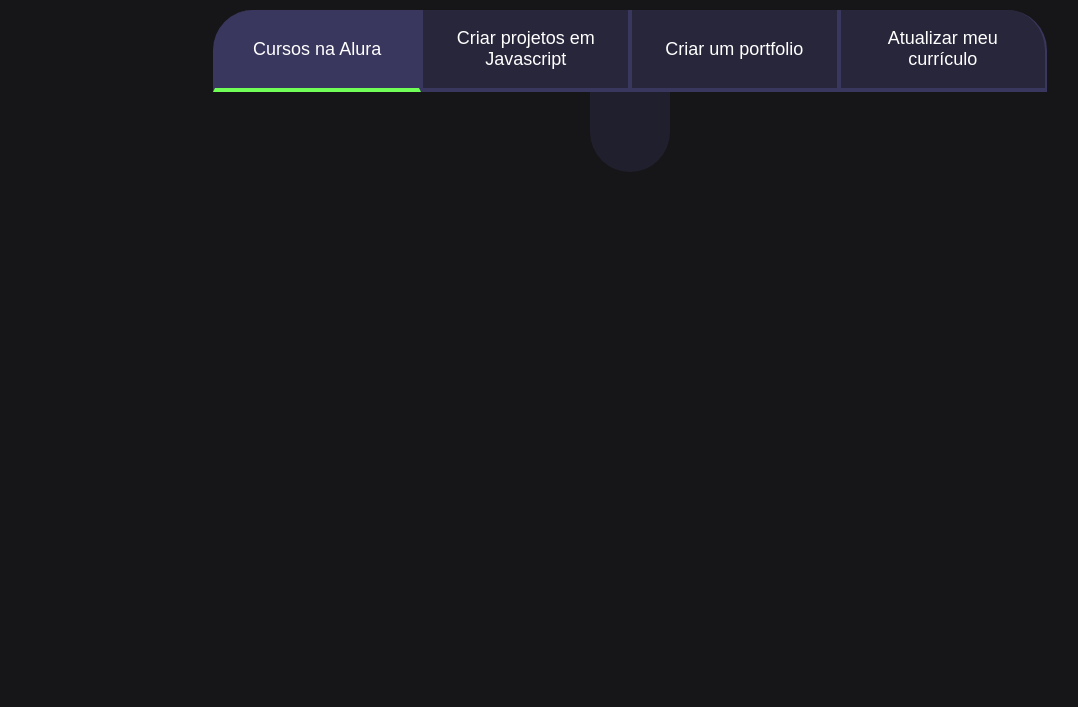
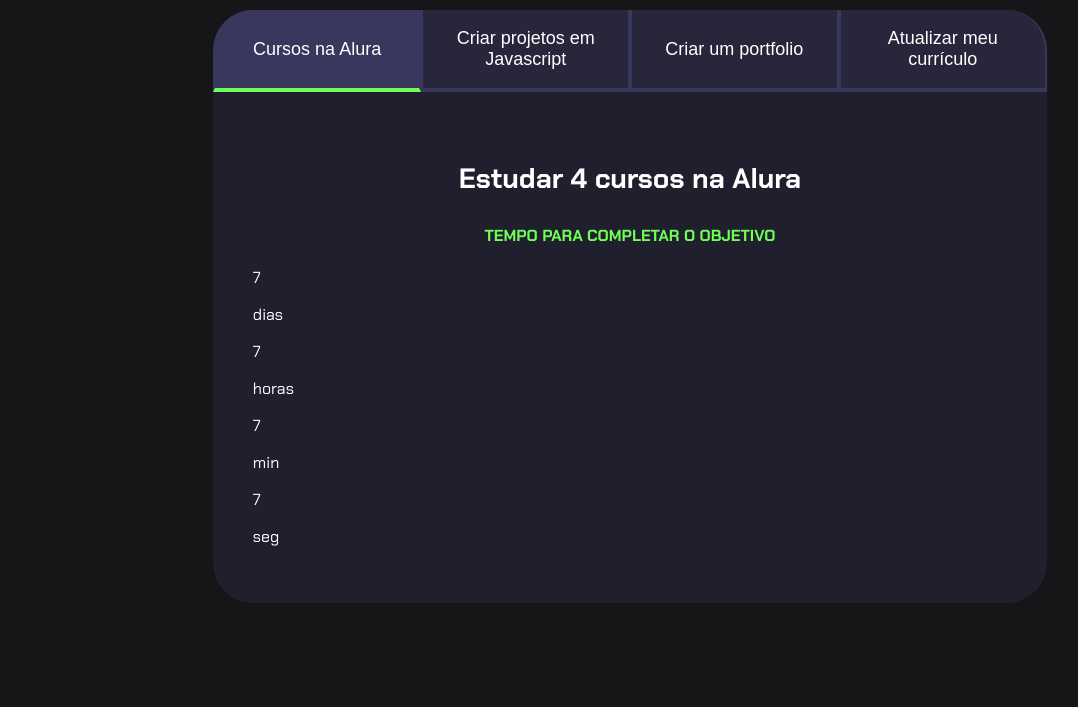
Before and after one commit to leticiabrito1409/projeto-de-vida, a plain HTML site: page leticia/index.html in a window 1280 px wide. Shown: the part 93-800 px from the top of the page, without its empty margins (10-1088 px from the left). Drawn offline with Linux system fonts and the light colour scheme.

Commit message:
Update index.html

```diff
--- a/leticia/index.html
+++ b/leticia/index.html
@@ -3,12 +3,13 @@
 <head>
     <meta charset="UTF-8">
     <meta name="viewport" content="width=device-width, initial-scale=1.0">
-    <title>Meus objetivos do ano</title>
+    <title>meus objetivos do ano</title>
     <link rel="stylesheet" href="style.css">
 </head>
 <body>
     <section class="conteudo-principal">
-        <h2 class="titulo-principal">Meus Objetivos do ano<span>_</span></h2>
+        <h2 class="titulo-principal">Meus Objetivos do ano <span>_</span></h2>
+        <div class="conteudo">
             <div class="botoes">
                 <button class="botao ativo">Cursos na Alura</button>
                 <button class="botao">Criar projetos em Javascript</button>
@@ -16,25 +17,46 @@
                 <button class="botao">Atualizar meu currículo</button>
             </div>
             <div class="abas-textos">
-                <div class="aba-conteudo">
+                <div class="aba-conteudo ativo">
                     <h3 class="aba-conteudo-titulo-principal">Estudar 4 cursos na Alura</h3>
                     <h4 class="aba-conteudo-titulo-secundario">Tempo para completar o objetivo</h4>
+                    <div class="contador">
+                        <div class="contador-digito">
+                            <p class="contador-digito-numero">7</p>
+                            <p class="contador-digito-texto">dias</p>
+                          </div>
+                          <div class="contador-digito">
+                             <p class="contador-digito-numero">7</p>
+                             <p class="contador-digito-texto">horas</p>
+                          </div>
+                          <div class="contador-digito">
+                              <p class="contador-digito-numero">7</p>
+                              <p class="contador-digito-texto">min</p>
+                          </div>
+                          <div class="contador-digito">
+                              <p class="contador-digito-numero">7</p>
+                              <p class="contador-digito-texto">seg</p>
+                          </div>
                 </div>
                 <div class="aba-conteudo">
-                    <h3 class="aba-conteudo-titulo-principal">Criar 5 projetos em JavaScript</h3>
+                    <h3 class="aba-conteudo-titulo-principal">Criar 5 projetos em Javascript</h3>
                     <h4 class="aba-conteudo-titulo-secundario">Tempo para completar o objetivo</h4>
+                    <div class="contador"></div>
                 </div>
                 <div class="aba-conteudo">
                     <h3 class="aba-conteudo-titulo-principal">Criar um portfolio com os meus 3 melhores projetos</h3>
                     <h4 class="aba-conteudo-titulo-secundario">Tempo para completar o objetivo</h4>
+                    <div class="contador"></div>
                 </div>
                 <div class="aba-conteudo">
-                    <h3 class="aba-conteudo-titulo-principal">Atualizar meu currículo com os certificados da Alura</h3>
+                    <h3 class="aba-conteudo-titulo-principal">Atualizar meu curriculo com os certificados da Alura</h3>
                     <h4 class="aba-conteudo-titulo-secundario">Tempo para completar o objetivo</h4>
+                    <div class="contador"></div>
                 </div>
             </div>
         </div>
+
     </section>
-    <script src="main.js">
+    <script src="main.js"></script>
 </body>
 </html>
```
Lines whose indentation alone changed are shown as unchanged.
